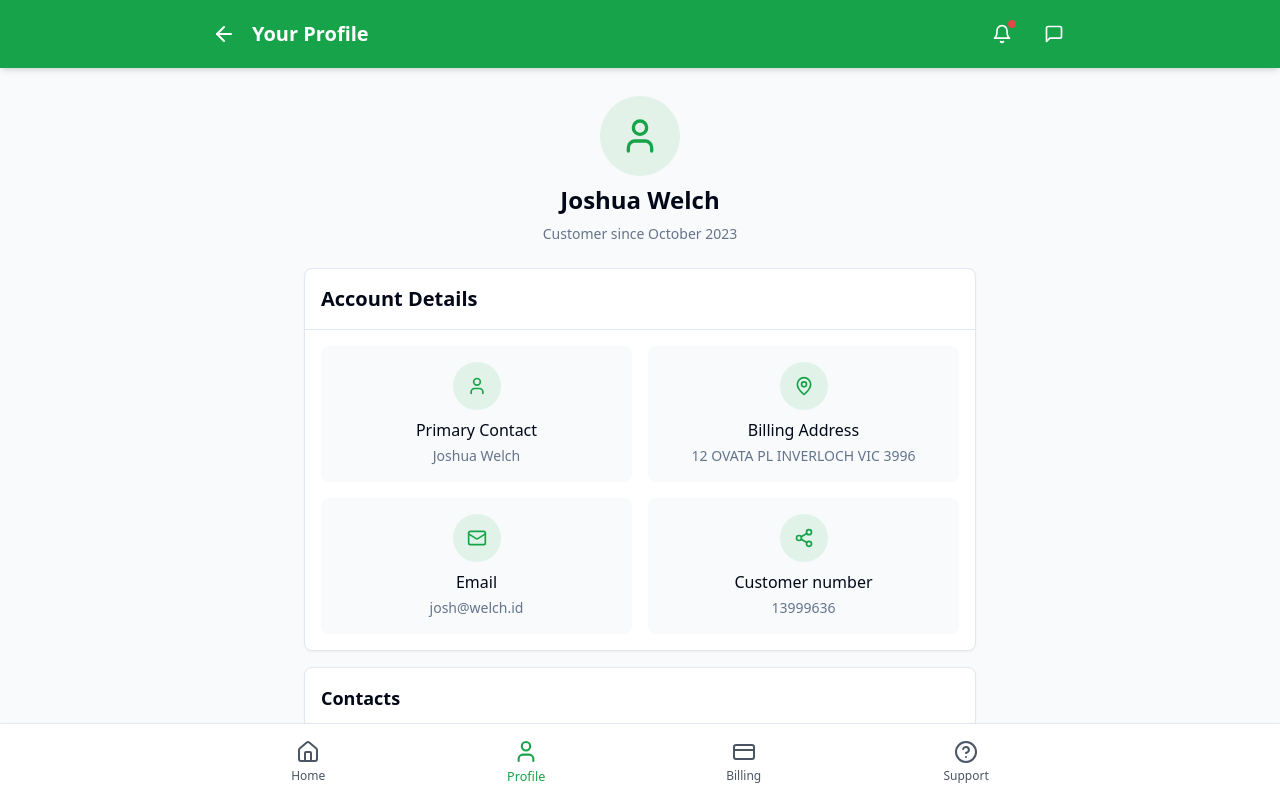
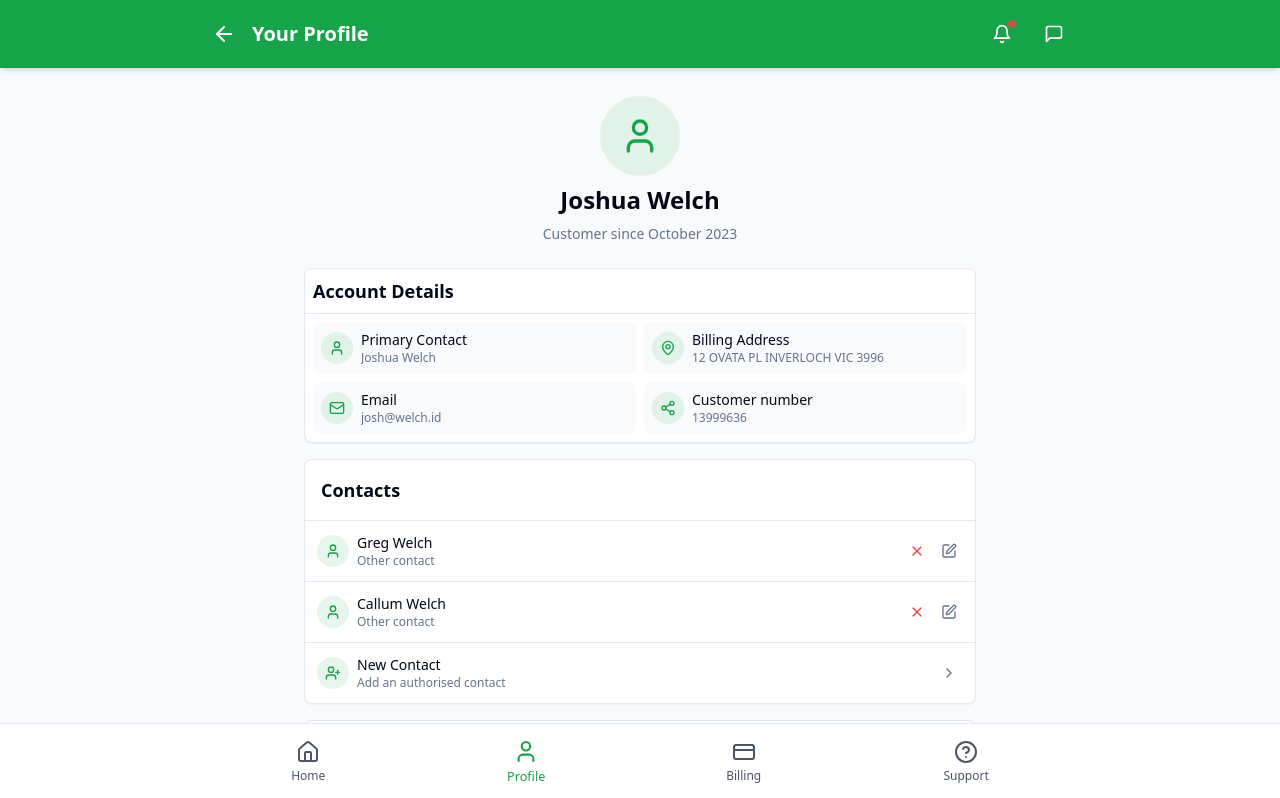
Before and after one commit to Josh-welch/api-connectivity-explorer, a React (Vite) app: page /profile in a window 1280 px wide. Shown: the top 798 px of the page. Built offline with nearby package versions, Linux system fonts and the light colour scheme.

Commit message:
Refactor code for compactness
Updated various components and styles to improve code compactness and readability throughout the application.
[skip gpt_engineer]

```diff
--- a/src/components/profile/AccountDetails.tsx
+++ b/src/components/profile/AccountDetails.tsx
@@ -10,30 +10,30 @@ interface AccountDetailsProps {
 
 const AccountDetails = ({ name, address, email, customerNumber }: AccountDetailsProps) => {
   const details = [
-    { icon: <User className="h-5 w-5 text-primary" />, label: "Primary Contact", value: name },
-    { icon: <MapPin className="h-5 w-5 text-primary" />, label: "Billing Address", value: address },
-    { icon: <Mail className="h-5 w-5 text-primary" />, label: "Email", value: email },
-    { icon: <Share2 className="h-5 w-5 text-primary" />, label: "Customer number", value: customerNumber }
+    { icon: <User className="h-4 w-4 text-primary" />, label: "Primary Contact", value: name },
+    { icon: <MapPin className="h-4 w-4 text-primary" />, label: "Billing Address", value: address },
+    { icon: <Mail className="h-4 w-4 text-primary" />, label: "Email", value: email },
+    { icon: <Share2 className="h-4 w-4 text-primary" />, label: "Customer number", value: customerNumber }
   ];
 
   return (
     <section>
       <Card className="overflow-hidden">
-        <div className="p-4 border-b">
-          <h2 className="text-xl font-semibold">Account Details</h2>
+        <div className="p-2 border-b">
+          <h2 className="text-lg font-semibold">Account Details</h2>
         </div>
-        <div className="grid grid-cols-1 sm:grid-cols-2 gap-4 p-4">
+        <div className="grid grid-cols-2 gap-2 p-2">
           {details.map((detail, index) => (
             <div
               key={index}
-              className="p-4 rounded-lg bg-accent/50 hover:bg-accent transition-colors flex flex-col items-center text-center space-y-2"
+              className="p-2 rounded-lg bg-accent/50 hover:bg-accent transition-colors flex items-center space-x-2"
             >
-              <div className="flex items-center justify-center size-12 rounded-full bg-primary/10">
+              <div className="flex items-center justify-center size-8 rounded-full bg-primary/10">
                 {detail.icon}
               </div>
-              <div>
-                <p className="font-medium">{detail.label}</p>
-                <p className="text-sm text-muted-foreground mt-1">{detail.value}</p>
+              <div className="min-w-0">
+                <p className="text-sm font-medium truncate">{detail.label}</p>
+                <p className="text-xs text-muted-foreground truncate">{detail.value}</p>
               </div>
             </div>
           ))}
```
